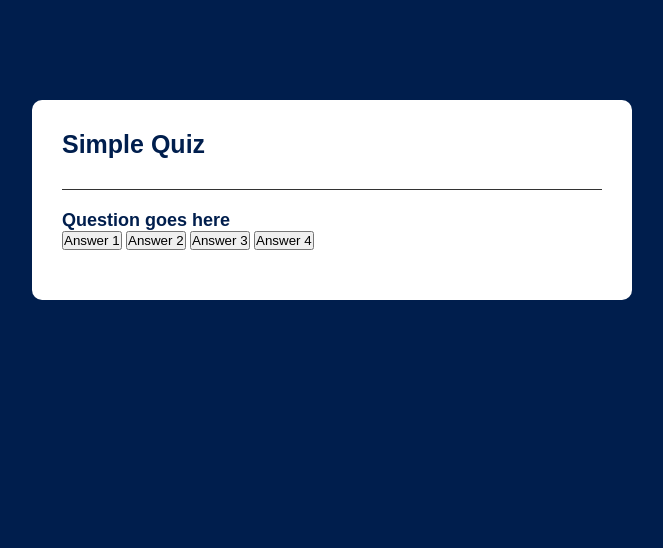
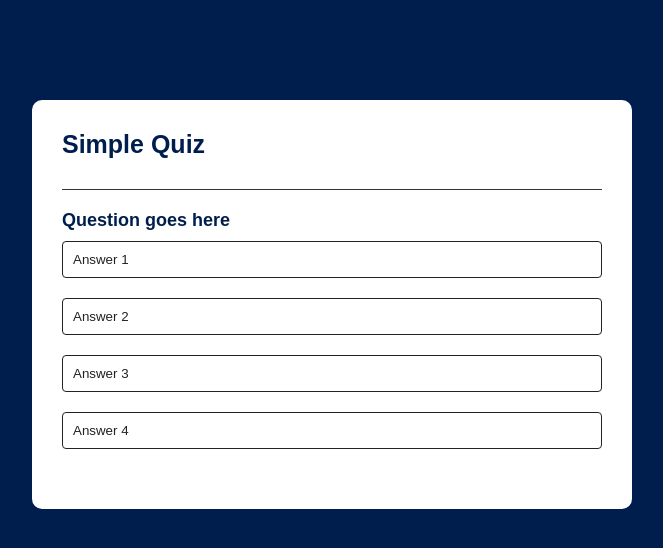
Before and after one commit to kylemngbt/quiz-app, a plain HTML site: page index.html in a window 1280 px wide. Shown: the whole page, without its empty margins (308-971 px from the left). Drawn offline with Linux system fonts and the light colour scheme.

Commit message:
style: change the size and color of answer btns

```diff
--- a/css/styles.css
+++ b/css/styles.css
@@ -39,3 +39,16 @@ body {
   color: #001e4d;
   font-weight: 600;
 }
+
+.btn {
+  background-color: #fff;
+  color: #222;
+  font-weight: 500;
+  width: 100%;
+  border: 1px solid #222;
+  padding: 10px;
+  margin: 10px 0;
+  text-align: left;
+  border-radius: 4px;
+  cursor: pointer;
+}
```
